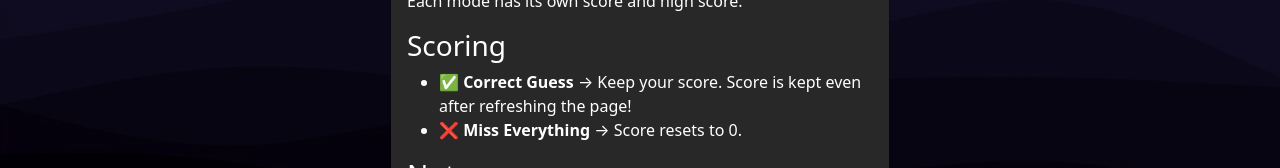
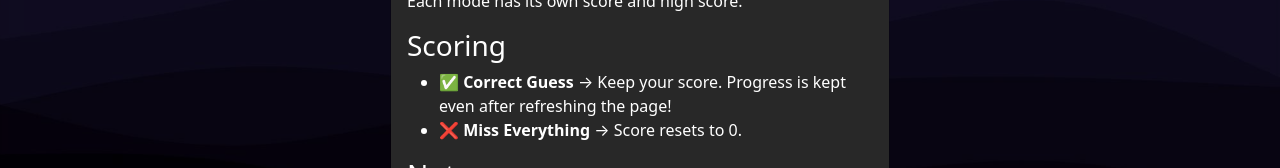
Before and after one commit to jhachey718/whats-in-my-library, a React (Create React App) app: page / in a window 1280 px wide. Both pictures are taken after a click on the button 410 px from the left and 28 px from the top of the page. Shown: the part 491-659 px from the top of the page. Built offline with nearby package versions, Linux system fonts and the light colour scheme.

Commit message:
Updating rules

```diff
--- a/src/components/Rules.js
+++ b/src/components/Rules.js
@@ -58,8 +58,8 @@ function Rules() {
           <h3>Scoring</h3>
           <ul>
             <li>
-              ✅ <strong>Correct Guess</strong> → Keep your score. Score is kept
-              even after refreshing the page!
+              ✅ <strong>Correct Guess</strong> → Keep your score. Progress is
+              kept even after refreshing the page!
             </li>
             <li>
               ❌ <strong>Miss Everything</strong> → Score resets to 0.
```
